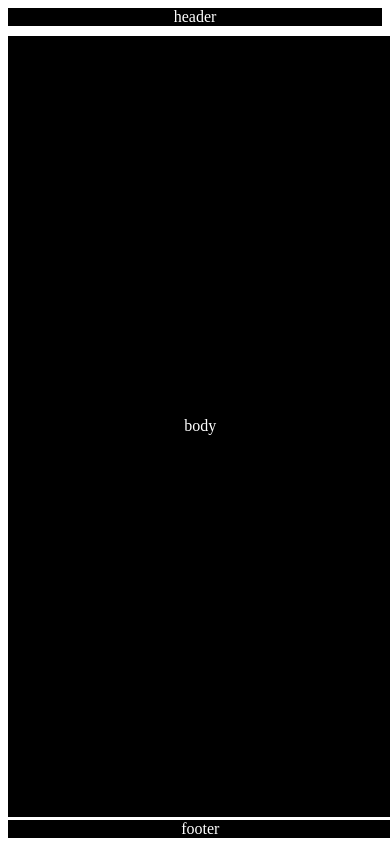
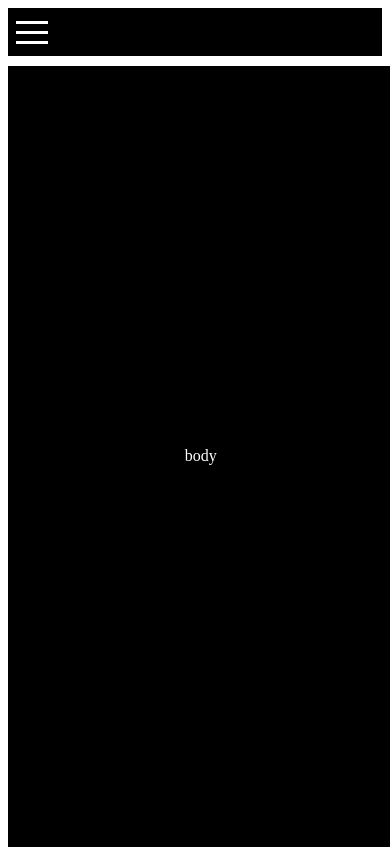
Before and after one commit to jackismoe/site-frontend, a React (Create React App) app: page / in a window 390 px wide. Built offline with nearby package versions, Linux system fonts and the light colour scheme.

Commit message:
add hamburger menu icon

```diff
--- a/package.json
+++ b/package.json
@@ -6,6 +6,7 @@
     "@testing-library/jest-dom": "^5.11.4",
     "@testing-library/react": "^11.1.0",
     "@testing-library/user-event": "^12.1.10",
+    "hamburger-react": "^2.4.0",
     "react": "^17.0.1",
     "react-dom": "^17.0.1",
     "react-scripts": "4.0.2",
--- a/src/App.js
+++ b/src/App.js
@@ -1,14 +1,12 @@
 import './App.css';
 import Header from './Header'
 import Body from './Body'
-import Footer from './Footer'
 
 function App() {
   return (
     <>
       <Header/>
       <Body/>
-      <Footer/>
     </>
   )
 }
--- a/src/Footer.jsx
+++ /dev/null
@@ -1,9 +0,0 @@
-import React from 'react'
-
-export default function Footer() {
-  return(
-    <footer className='footer'>
-      footer
-    </footer>
-  )
-}
--- a/src/Header.jsx
+++ b/src/Header.jsx
@@ -1,9 +1,11 @@
 import React from 'react'
+import { Sling as Hamburger } from 'hamburger-react'
+
 
 export default function Header() {
   return(
     <div className='header'>
-      header
+      <Hamburger/>
     </div>
   )
 }
--- a/src/index.css
+++ b/src/index.css
@@ -4,7 +4,7 @@
   background-color: black;
   color: white;
   display: flex;
-  justify-content: center;
+  justify-content: flex-start;
   align-items: center;
 }
 .body {
@@ -15,12 +15,6 @@
   align-items: center;
   justify-content: center;
   height: 92.5%;
-  width: 98.6%;
+  width: 98.9%;
   margin: 10px 0px 10px 0px
 }
-.footer {
-  position: absolute;
-  bottom: 0%;
-  width: 98.6%;
-  margin-bottom: 6px;
-}
```
Also changed, not shown: 1 other file (tests, documents, lock files or other folders).
